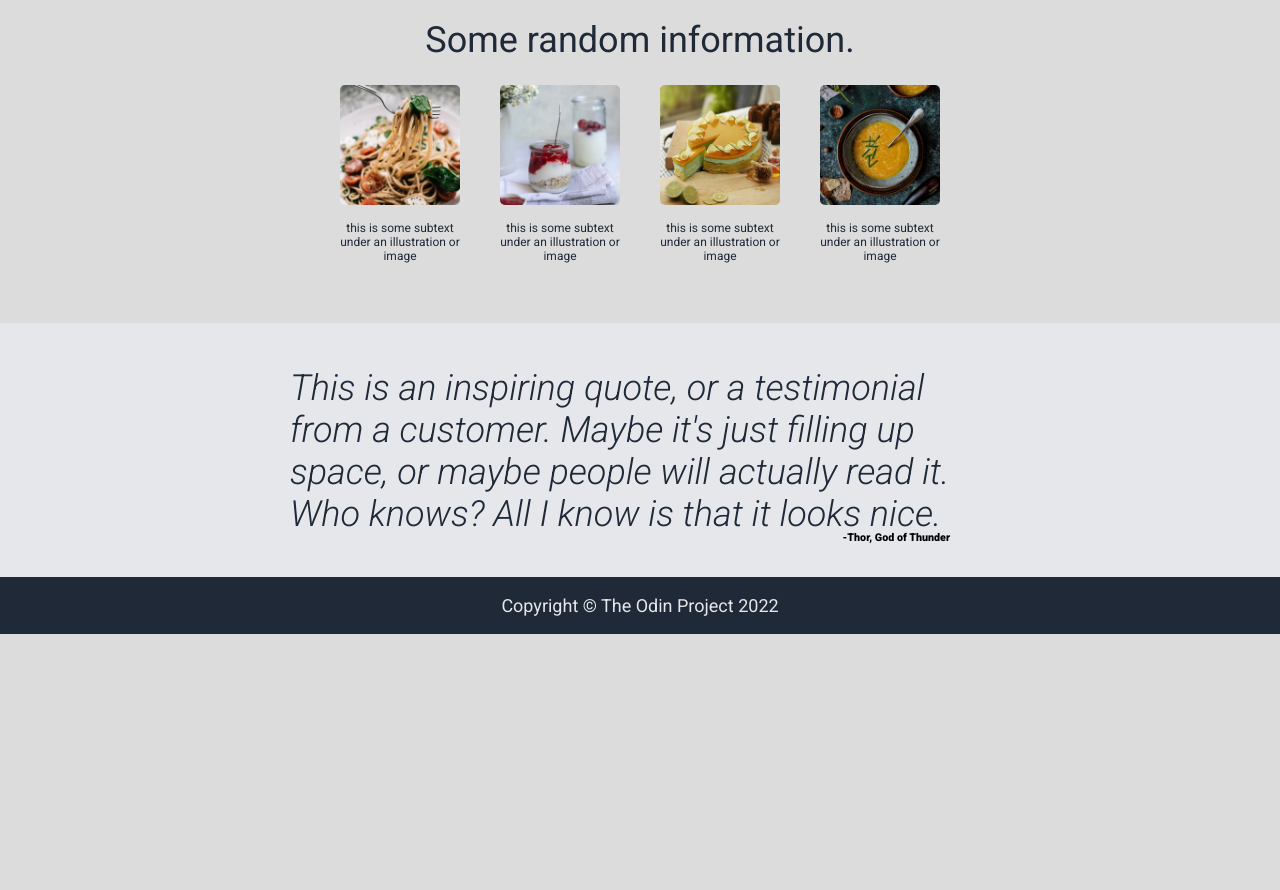
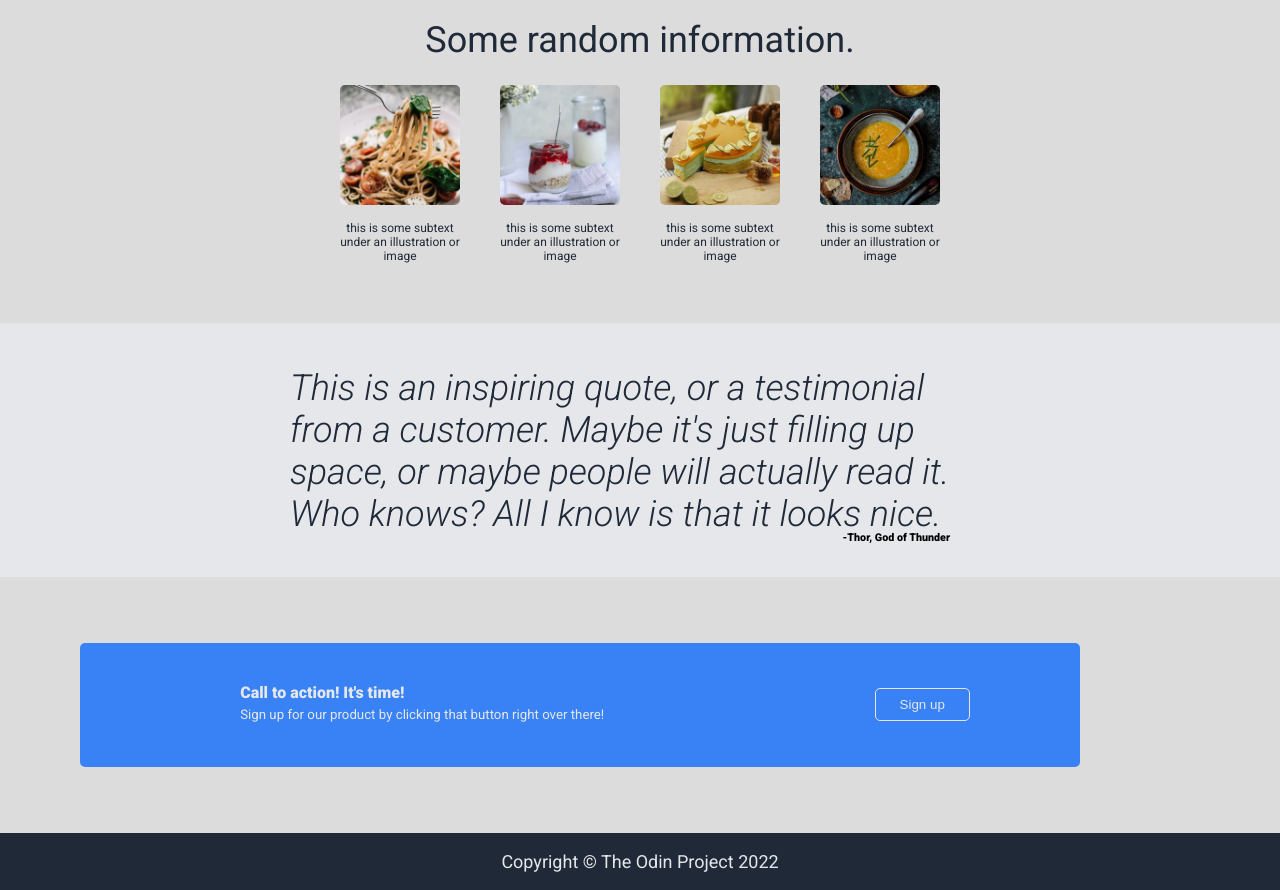
Before and after one commit to PewPewManZ/odin-recipes, a plain HTML site: page index.html in a window 1280 px wide. Shown: the part 482-1372 px from the top of the page. Before the commit the page ends 1116 px from the top, so only its background shows below. Drawn offline with Linux system fonts and the light colour scheme.

Commit message:
Add Call to Action section

```diff
--- a/index.html
+++ b/index.html
@@ -60,6 +60,19 @@
       </p>
       <h6 class="signature">-Thor, God of Thunder</h6>
     </div>
+    <div class="container">
+      <div class="action">
+        <div class="action-content">
+          <h4>Call to action! It's time!</h4>
+          <h5>
+            Sign up for our product by clicking that button right over there!
+          </h5>
+        </div>
+        <div>
+          <button>Sign up</button>
+        </div>
+      </div>
+    </div>
     <div class="footer">
       <p>Copyright &copy; The Odin Project 2022</p>
     </div>
--- a/style.css
+++ b/style.css
@@ -145,6 +145,40 @@ button {
   margin-top: -40px;
 }
 
+.action {
+  background-color: #3882f6;
+  border-radius: 5px;
+  max-width: 1000px;
+  margin: 50px 0;
+  display: flex;
+  justify-content: space-around;
+  align-items: center;
+}
+
+.action-content {
+  padding: 40px 50px;
+  display: flex;
+  flex-direction: column;
+}
+
+.action-content h4 {
+  margin: 0;
+  color: #e5e7eb;
+}
+
+.action-content h5 {
+  margin: 5px 0;
+  color: #e5e7eb;
+  font-weight: lighter;
+}
+
+.action button {
+  background-color: transparent;
+  border: 1px solid #e5e7eb;
+  color: #e5e7eb;
+  padding: 8px 24px;
+}
+
 .footer {
   font-size: 12px;
   text-align: center;
```
